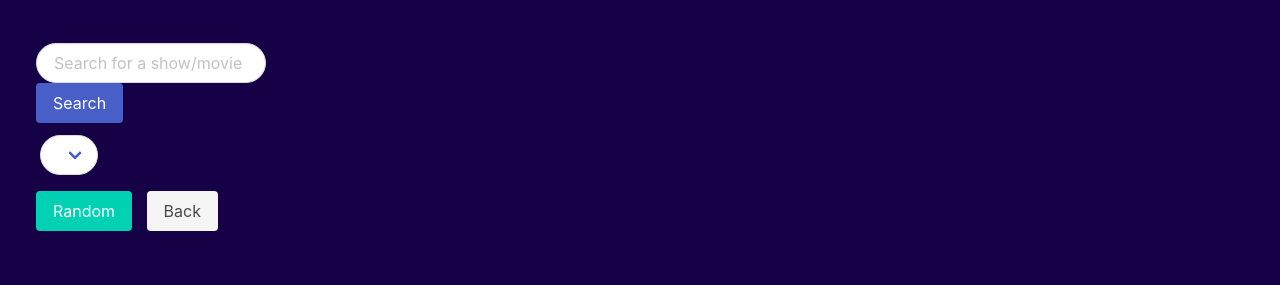
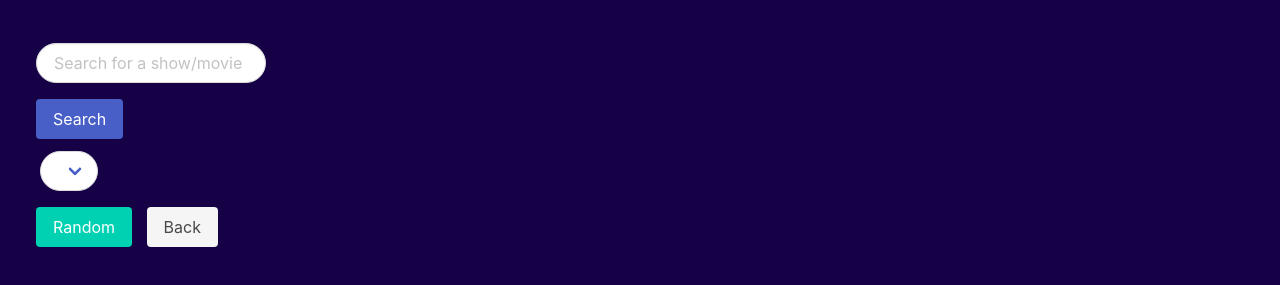
Before and after one commit to jonesmatr/What-2-Watch, a plain HTML site: page search-results.html in a window 1280 px wide. Shown: the part 85-370 px from the top of the page. Drawn offline with nearby package versions, Linux system fonts and the light colour scheme; no server answers.

Commit message:
Added margin to the top of the search button on the search results page.

```diff
--- a/search-results.html
+++ b/search-results.html
@@ -18,7 +18,7 @@
             <div class="field">
                 <div class="control">
                     <input class="input is-rounded" type="text" placeholder="Search for a show/movie">
-                    <button class="button search-button is-link" type="submit">Search</button>
+                    <button class="button search-button is-link mt-4" type="submit">Search</button>
                 </div>
             </div>
             <form class="is-justify-content-center m-1">
```
